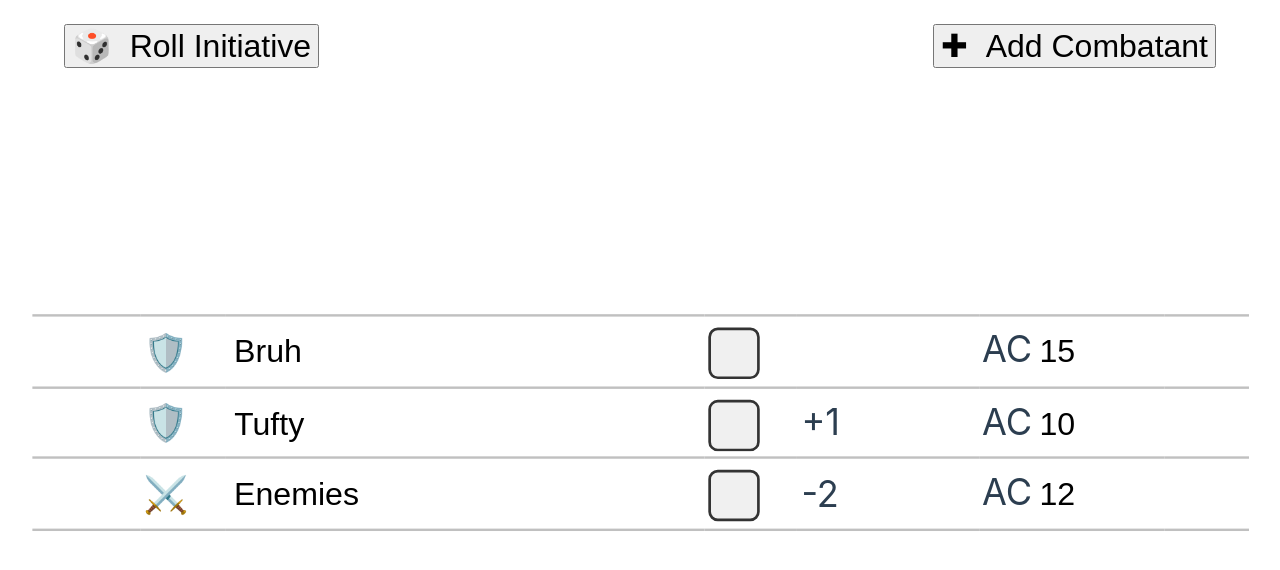
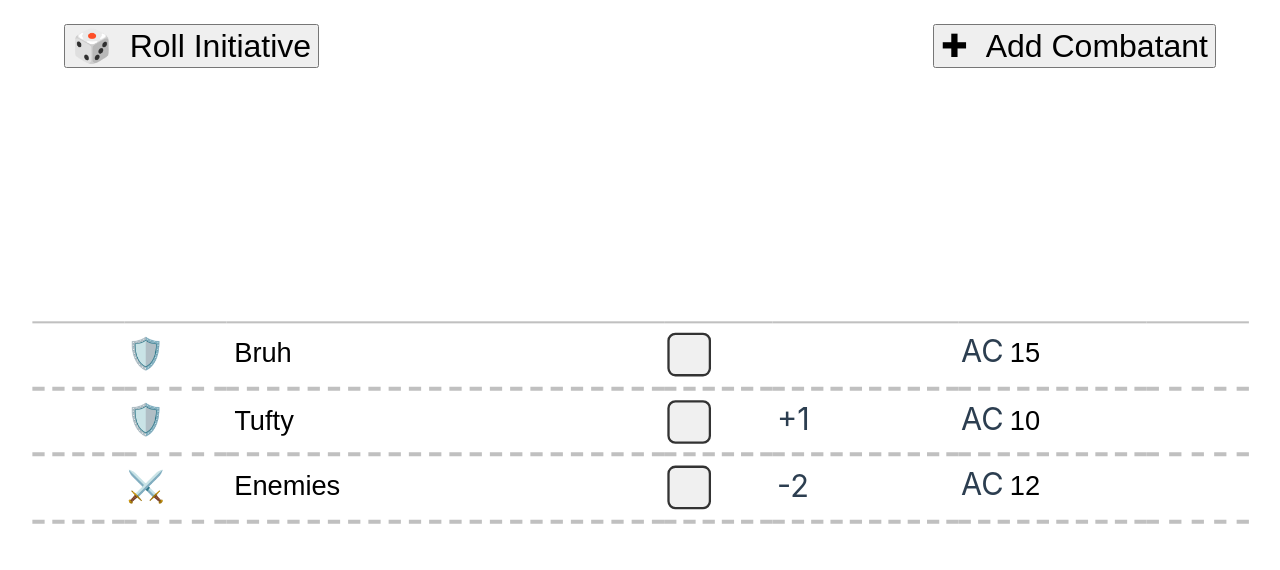
Before and after one commit to cgutteridge/bxinit, a Vue app: page / in a window 1280 px wide. Shown: the top 570 px of the page. Built offline with nearby package versions, Linux system fonts and the light colour scheme.

Commit message:
removed devtool added sections for init scores

```diff
--- a/package.json
+++ b/package.json
@@ -37,7 +37,6 @@
     "prettier": "^3.2.5",
     "typescript": "~5.4.0",
     "vite": "^5.2.8",
-    "vite-plugin-vue-devtools": "^7.0.25",
     "vitest": "^1.4.0",
     "vue-tsc": "^2.0.11"
   }
--- a/src/components/DudeRow.vue
+++ b/src/components/DudeRow.vue
@@ -10,7 +10,7 @@ defineEmits(['remove-dude'])
 </script>
 
 <template>
-  <tr>
+  <tr v-bind:class="dudeInRound.lastInGroup?'last-in-group':''">
     <td style="text-align: right; min-width: 3em">{{ dudeInRound.init }}</td>
     <td>
       <DudeFriend v-bind:id="dudeInRound.dude.id"></DudeFriend>
@@ -50,11 +50,15 @@ tr:hover .remove {
 }
 
 tr td {
-  border-bottom: solid 1px #c0c0c0;
-  padding-right: 1em;
+  border-bottom: dashed 2px #c0c0c0;
+  padding-right: 2em;
+  padding-bottom: 3px;
 }
-
+tr.last-in-group td {
+  border-bottom: solid 2px #303030;
+}
 tr:first-child td {
   border-top: solid 1px #c0c0c0;
 }
+
 </style>
--- a/src/model/Dude.ts
+++ b/src/model/Dude.ts
@@ -4,4 +4,5 @@ export interface Dude {
   initModifier: number
   ac?: number
   friendly: boolean
+  autoRoll: boolean
 }
--- a/src/model/DudeInRound.ts
+++ b/src/model/DudeInRound.ts
@@ -4,4 +4,6 @@ export interface DudeInRound {
   roll: number | undefined
   init: number | undefined
   dude: Dude
+  firstInGroup: boolean
+  lastInGroup: boolean
 }
--- a/src/stores/dude.ts
+++ b/src/stores/dude.ts
@@ -27,12 +27,12 @@ export const getDudeStore = defineStore('dude', () => {
 
   // creates a blank new fighter and returns its ID
   function addBlank (): number {
-    return add('', undefined, 0, true)
+    return add('', undefined, 0, true, true)
   }
 
-  function add (name: string, ac: number | undefined, initModifier: number, friendly: boolean) {
+  function add (name: string, ac: number | undefined, initModifier: number, friendly: boolean, autoRoll: boolean) {
     const id = nextId++
-    dudes.value[id] = { id, name, ac, initModifier, friendly }
+    dudes.value[id] = { id, name, ac, initModifier, friendly, autoRoll }
     return id
   }
 
--- a/src/stores/initialiseStores.ts
+++ b/src/stores/initialiseStores.ts
@@ -6,10 +6,10 @@ export default function initialiseStores (): void {
   const dudeStore = getDudeStore()
   const fromCookie: object | null = getCookie()
   if (fromCookie !== null) {
-    dudeStore.dudes = fromCookie as Record<number,Dude>
+    dudeStore.dudes = fromCookie as Record<number, Dude>
   } else {
-    dudeStore.add('Bruh', 15, 0, true)
-    dudeStore.add('Tufty', 10, 1, true)
-    dudeStore.add('Enemies', 12, -2, false)
+    dudeStore.add('Bruh', 15, 0, true, true)
+    dudeStore.add('Tufty', 10, 1, true, true)
+    dudeStore.add('Enemies', 12, -2, false, true)
   }
 }
--- a/src/stores/round.ts
+++ b/src/stores/round.ts
@@ -18,12 +18,19 @@ export const getRoundStore = defineStore('round', () => {
 
   // returns everyone in the round, sorted by roll
   function all (): DudeInRound[] {
-    return dudeStore.all().map((dude): DudeInRound => {
+    const dudesInRounds : DudeInRound[] = dudeStore.all().map((dude): DudeInRound => {
       const roll: number | undefined = initRolls.value[dude.id]
       let init = roll
       if (init !== undefined) { init += dude.initModifier }
-      return { dude, init, roll }
+      return { dude, init, roll, firstInGroup: false, lastInGroup: false }
     }).sort((a, b) =>  (b.init??0) - (a.init??0))
+    dudesInRounds.forEach( (dudeInRound: DudeInRound, index )=>{
+      if( index<dudesInRounds.length-1 && dudesInRounds[index+1].init != dudeInRound.init ) {
+        dudeInRound.lastInGroup=true
+        dudesInRounds[index+1].firstInGroup = true
+      }
+    })
+    return dudesInRounds
   }
 
   return { roll, all }
--- a/vite.config.ts
+++ b/vite.config.ts
@@ -2,14 +2,14 @@ import { fileURLToPath, URL } from 'node:url'
 
 import { defineConfig } from 'vite'
 import vue from '@vitejs/plugin-vue'
-import VueDevTools from 'vite-plugin-vue-devtools'
 
 // https://vitejs.dev/config/
 export default defineConfig({
   plugins: [
     vue(),
-    VueDevTools(),
+//    VueDevTools(),
   ],
+  base: './',
   resolve: {
     alias: {
       '@': fileURLToPath(new URL('./src', import.meta.url))
```
Also changed, not shown: 2 other files (tests, documents, lock files or other folders).
